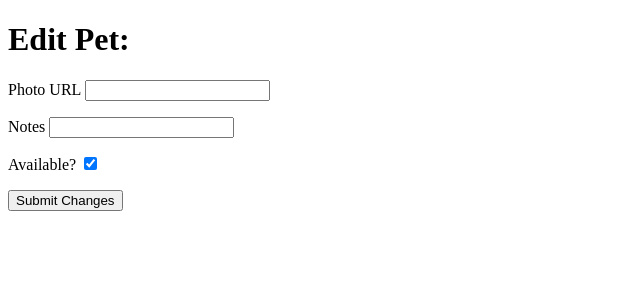
After one commit to ben-hong/flask-adopt, a Flask app: template templates/pet_detail.html in a window 1280 px wide. The commit adds this page. Shown: the top 300 px of the page, without its empty margins (0-640 px from the left). Run offline with Flask 2, Linux system fonts and the light colour scheme; the template is opened without the code that fills it: values that come from a table or form of the project are taken from there, others are empty.

Commit message:
finished part 1

```diff
--- a/app.py
+++ b/app.py
@@ -5,6 +5,7 @@ from flask import Flask, redirect, render_template, request
 from flask_debugtoolbar import DebugToolbarExtension
 
 from models import db, connect_db, Pet
+from forms import AddPetForm, EditPetForm
 
 app = Flask(__name__)
 
@@ -29,3 +30,43 @@ def home_page():
     pets = Pet.query.all()
 
     return render_template('homepage.html', pets=pets)
+
+
+@app.route("/add", methods=["GET", "POST"])
+def add_pet():
+    """Pet add form; handle adding."""
+
+    form = AddPetForm()
+
+    if form.validate_on_submit():
+        name = form.name.data
+        species = form.species.data
+        photo_url = form.photo_url.data
+        age = form.age.data
+        notes = form.notes.data
+
+        pet = Pet(name = name, species = species, photo_url = photo_url, age = age, notes = notes)
+        db.session.add(pet)
+        db.session.commit()
+
+        return redirect("/")
+
+    return render_template(
+        "pet_add_form.html", form=form)
+
+
+@app.route("/pet/<int:pet_id>", methods=["GET", "POST"])
+def show_pet_info_or_edit(pet_id):
+    """Show pet details."""
+
+    pet = Pet.query.get_or_404(pet_id)
+    form = EditPetForm(obj=pet)
+
+    if form.validate_on_submit():
+        pet.photo_url = form.photo_url.data
+        pet.notes = form.notes.data
+        pet.available = form.available.data
+        db.session.commit()
+        return redirect(f"/pet/{pet_id}")
+
+    return render_template("pet_detail.html", form=form, pet=pet)
--- a/forms.py
+++ b/forms.py
@@ -1 +1,41 @@
 """Forms for adopt app."""
+
+from flask_wtf import FlaskForm
+from wtforms import StringField, FloatField, BooleanField
+from wtforms.validators import InputRequired, Optional, Email, URL, AnyOf
+
+
+class AddPetForm(FlaskForm):
+    """Form for adding pets."""
+
+    name = StringField(
+      "Pet Name",
+      validators=[InputRequired()])
+
+    species = StringField(
+      "Species",
+      validators=[InputRequired(), AnyOf(['cat', 'dog', 'porcupine'])])
+
+    photo_url = StringField(
+      "Photo URL",
+      validators=[URL(), Optional()])
+
+    age = StringField(
+      "Age",
+      validators=[InputRequired(), AnyOf(['baby', 'young', 'adult','senior'])])
+
+    notes = StringField("Notes")
+
+
+class EditPetForm(FlaskForm):
+    """Form for editing pets."""
+    photo_url = StringField(
+      "Photo URL",
+      validators=[URL(), Optional()])
+
+    notes = StringField("Notes")
+
+    available = BooleanField(
+      "Available?",
+      default = True,
+    )
--- /dev/null
+++ b/static/style.css
@@ -0,0 +1,8 @@
+* {
+  box-sizing: border-box;
+}
+
+.pet_image {
+  width: 240px;
+  height:200px;
+}
--- a/templates/base.html
+++ b/templates/base.html
@@ -5,6 +5,9 @@
     <meta charset="UTF-8">
     <meta http-equiv="X-UA-Compatible" content="IE=edge">
     <meta name="viewport" content="width=device-width, initial-scale=1.0">
+    <link rel="stylesheet" href="/static/style.css">
+
+
     <title>{% block title %}{% endblock %}</title>
 </head>
 <body>
--- /dev/null
+++ b/templates/pet_detail.html
@@ -0,0 +1,38 @@
+{% extends 'base.html' %}
+
+{% block title %} Information about {{pet.name}} {% endblock %}
+
+{% block content %}
+    <div class="pet-detail-container">
+      <h1>{{pet.name}}</h1>
+      {%if pet.photo_url %}
+        <img class="pet_image" src="{{pet.photo_url}}">
+     {%endif%}
+      <p> {{pet.age}} </p>
+      <p> {{pet.species}} </p>
+  </div>
+
+  <h1> Edit Pet: </h1>
+
+  <form id="pet-edit-form" method="POST">
+    {{ form.hidden_tag() }} <!--add type=hidden form fields -->
+
+    {% for field in form
+           if field.widget.input_type != 'hidden' %}
+      <p>
+        {{ field.label }}
+        {{ field }}
+
+        {% for error in field.errors %}
+          {{ error }}
+        {% endfor %}
+      </p>
+
+    {% endfor %}
+
+    <button type="submit">Submit Changes</button>
+  </form>
+
+
+
+{% endblock %}
```
Also changed, not shown: templates/homepage.html (+6 -3 lines), templates/pet_add_form.html (added, +27 -0 lines), 1 other file.
